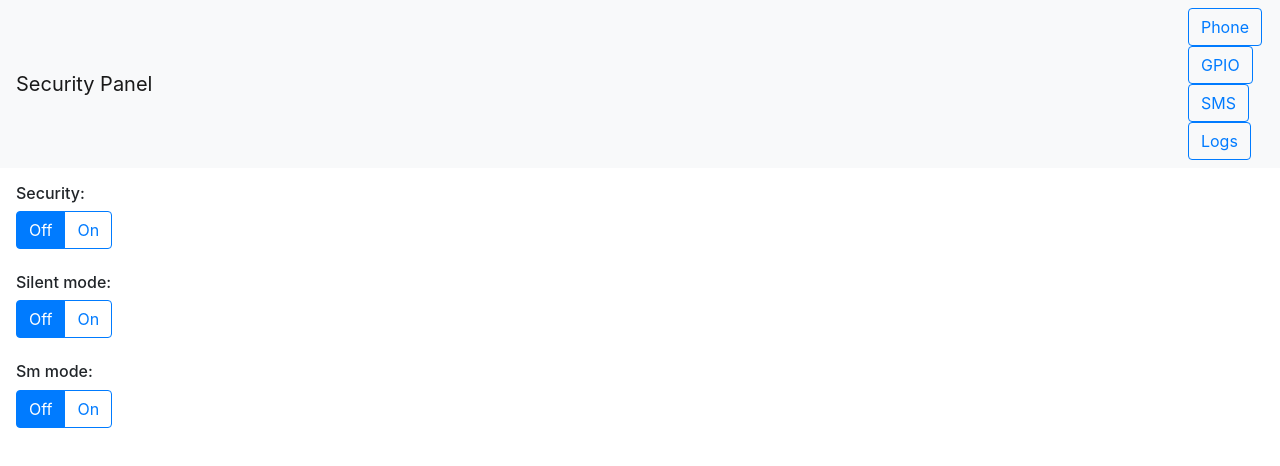
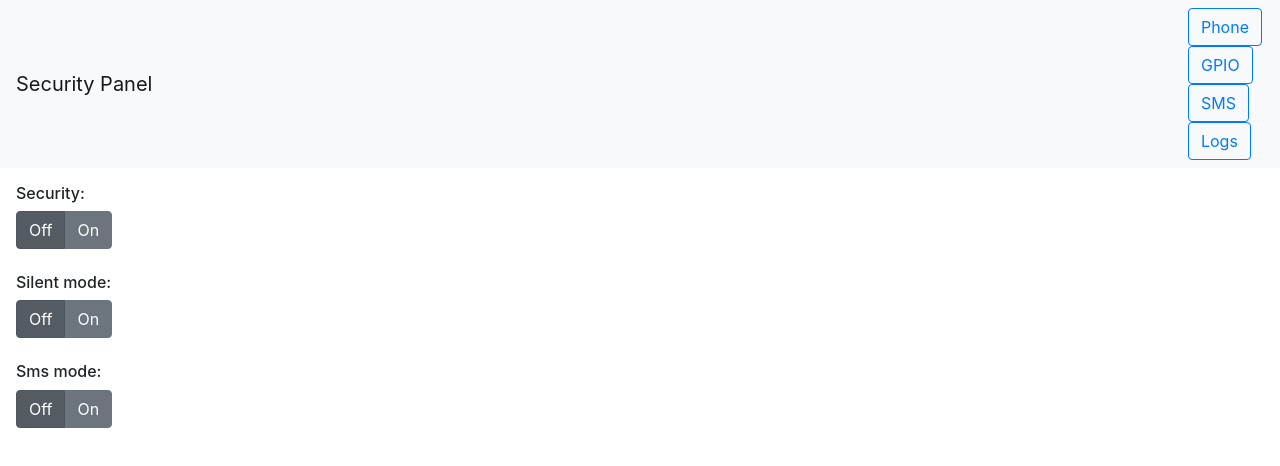
Before and after one commit to cimon87/basement_project_vue, a Vue app: page / in a window 1280 px wide. Shown: the top 466 px of the page. Built offline with nearby package versions, Linux system fonts and the light colour scheme; no server answers.

Commit message:
Home page implementation

```diff
--- a/src/components/Gpio.vue
+++ b/src/components/Gpio.vue
@@ -6,7 +6,7 @@
                               v-on:change="changeState(gpio, $event)"
                               v-bind:key="index"
                               buttons
-                              button-variant="outline-primary"
+                              :button-variant="gpio.State === 1 ? 'outline-primary' : '' "
                               v-model="gpio.State">
           </b-form-radio-group>
           <br>
@@ -51,11 +51,7 @@ export default {
         state = 0;
         this.$store.commit('basementApi/updateGpio', { gpio, state })
       } else {
-        let that = this;
         this.setGpio({PinName: gpio.PinName, State: state})
-        .then((response) => {
-          that.getGpioLocal();
-        })
         .catch((error) => {
           console.log(error);
           alert(error);
--- a/src/components/Home.vue
+++ b/src/components/Home.vue
@@ -4,7 +4,8 @@
         <b-form-radio-group v-model="securityEnabled"
                             :options="options"
                             buttons
-                            button-variant="outline-primary">
+                            @change="updateSecurity($event)"
+                            :button-variant="securityEnabled === 1 ? 'outline-primary' : ''">
         </b-form-radio-group>
 
         <br>
@@ -14,30 +15,62 @@
         <b-form-radio-group v-model="silentModeEnabled"
                             :options="options"
                             buttons
-                            button-variant="outline-primary">
+                             @change="updateSilentMode($event)"
+                            :button-variant="silentModeEnabled === 1 ? 'outline-primary' : ''">
         </b-form-radio-group>
 
         <br>
         <br>
 
-        <h6>Sm mode: </h6>
+        <h6>Sms mode: </h6>
         <b-form-radio-group v-model="smsEnabled"
                             :options="options"
                             buttons
-                            button-variant="outline-primary">
+                            @change="updateSmsMode($event)"
+                            :button-variant="smsEnabled === 1 ? 'outline-primary' : ''">
         </b-form-radio-group>
     </div>
 </template>
 
 <script>
+import { mapActions, mapGetters } from 'vuex';
 export default {
+  computed: {
+    ...mapGetters({
+      status: 'basementApi/securityStatus'
+    }),
+    securityEnabled() {
+      return this.status.Enabled;
+    },
+    silentModeEnabled() {
+      return this.status.SilentMode;
+    },
+    smsEnabled() {
+      return this.status.SmsEnabled;
+    }
+  },
+  methods: {
+    ...mapActions({
+      getSecurityStatus: 'basementApi/getSecurityStatus',
+      setSecurityState: 'basementApi/setSecurityState'
+    }),
+    updateSecurity(state) {
+      this.setSecurityState({Enabled: state});
+    },
+    updateSilentMode(state) {
+      this.setSecurityState({SilentMode: state});
+    },
+    updateSmsMode(state) {
+      this.setSecurityState({SmsEnabled: state});
+    }
+  },
+  created () {
+    this.getSecurityStatus();
+  },
   data() {
     return {
       on: 0,
       off: 1,
-      securityEnabled: 0,
-      silentModeEnabled: 0,
-      smsEnabled: 0,
 
       options: [
         { text: 'Off', value: 0 },
--- a/src/store/apiModule.js
+++ b/src/store/apiModule.js
@@ -6,9 +6,11 @@ const messagesUrl = "/messages/send";
 const getLogsUrl = "/logs";
 const gpioUrl = "/gpio";
 const setGpio = "setGpio";
+const securityStatusUrl = "/security/status";
 
 const setLoading = "setLoading";
 const sending = "sending";
+const setSecurityStatus = "setSecurityStatus";
 
 const state = {
   basementApi,
@@ -17,10 +19,14 @@ const state = {
   logsList: [],
   gpioList: [],
   isLoading: false,
-  sending: false
+  sending: false,
+  securityStatus: { Enabled: 0, SmsEnabled: 0, SilentMode: 0 }
 }
 
 const mutations = {
+  setSecurityStatus: (state, payload) => {
+    state.securityStatus = payload.data;
+  },
   updateGpio: (state, payload) => {
     state.gpioList.forEach((gpio, index) => {
       if (gpio.PinName === payload.gpio.PinName) {
@@ -50,9 +56,26 @@ const mutations = {
 }
 
 const actions = {
+  setSecurityState(context, data) {
+    return context.state.basementApi
+    .post(securityStatusUrl, data)
+    .then((response) => {
+      context.commit(setSecurityStatus, { data: response.data });
+    })
+  },
+  getSecurityStatus(context, data) {
+    return context.state.basementApi
+    .get(securityStatusUrl)
+    .then((response) => {
+      context.commit(setSecurityStatus, { data: response.data });
+    })
+  },
   setGpio(context, data) {
     return context.state.basementApi
-    .post(gpioUrl, data);
+    .post(gpioUrl, data)
+    .then((response) => {
+      context.commit(setGpio, { data: response.data });
+    })
   },
   getGpio(context) {
     context.commit(setLoading, true);
@@ -117,6 +140,9 @@ const actions = {
 }
 
 const getters = {
+  securityStatus: (state) => {
+    return state.securityStatus;
+  },
   logsList: (state) => {
     return state.logsList;
   },
```
